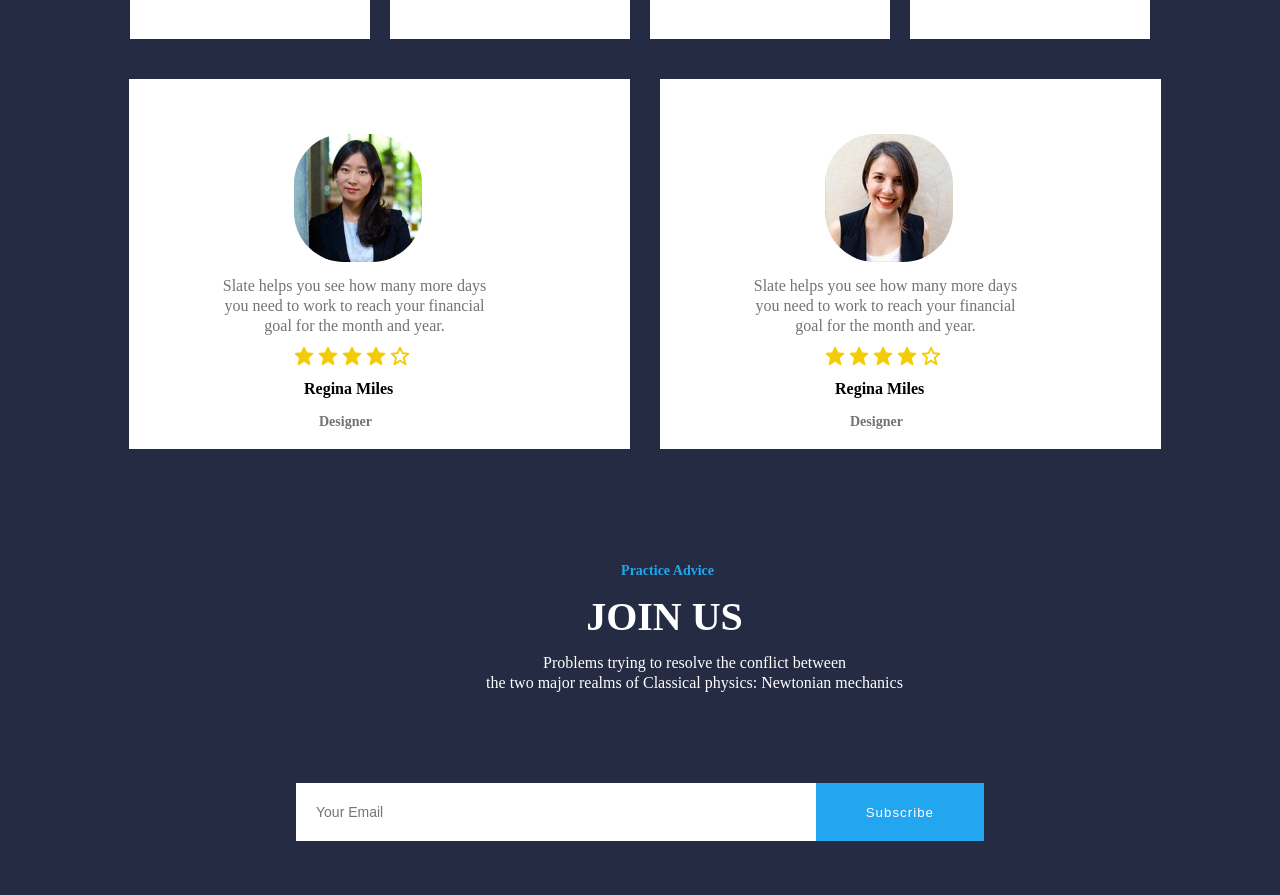
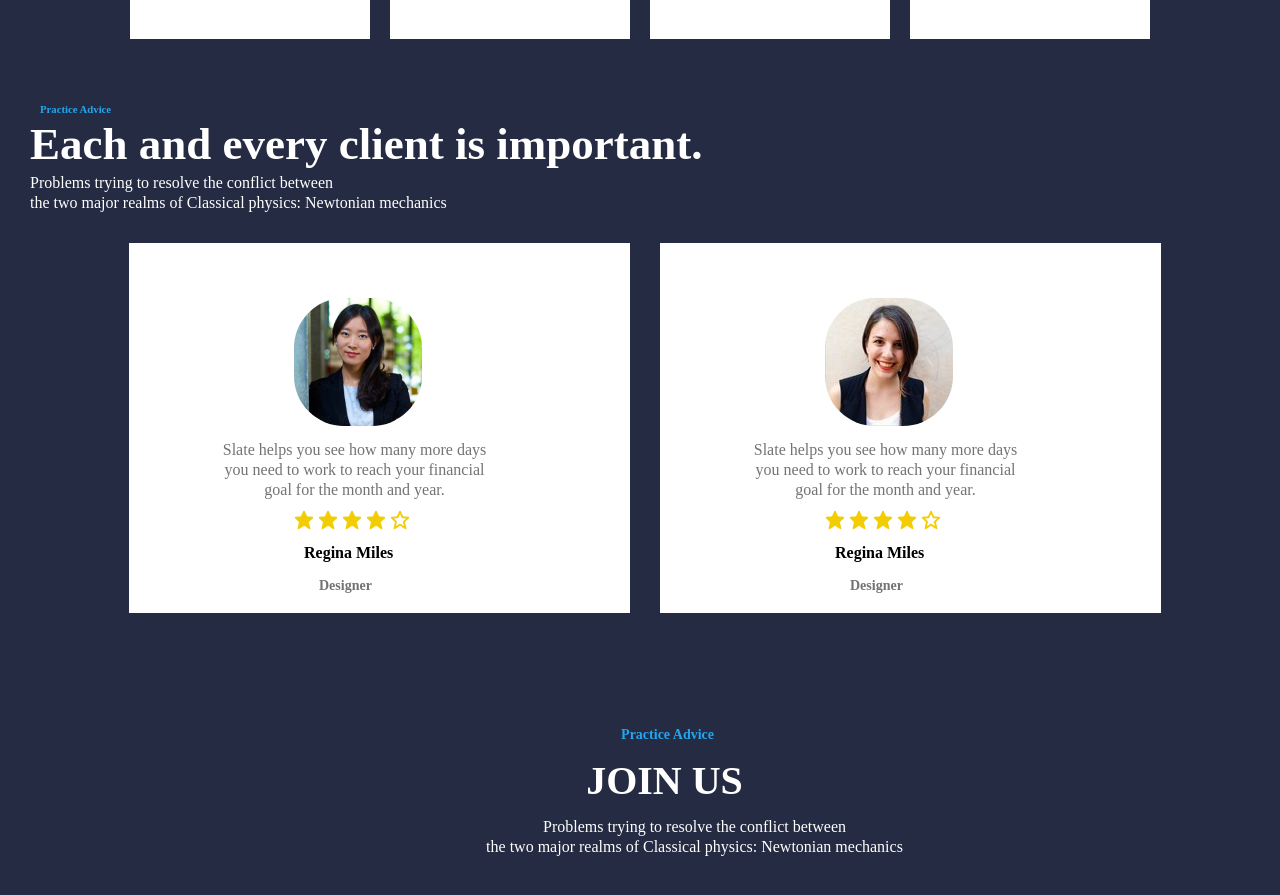
Before and after one commit to eronew-github-work/html-css-web-site, a plain HTML site: page index.html in a window 1280 px wide. Shown: the part 2522-3417 px from the top of the page. Drawn offline with Linux system fonts and the light colour scheme.

Commit message:
my new commit

```diff
--- a/css.works/style.css
+++ b/css.works/style.css
@@ -885,3 +885,33 @@ text-align: left;
     position: absolute;
     margin-top: 10px;
 }
+
+
+
+
+
+
+.title-text-4{
+
+  line-height: 1px;
+  margin-top: 60px;
+  margin-left: 40px;
+  margin-bottom: 10px;
+}
+
+.text-title-4{
+    height: 30px;
+    color: rgba(255, 255, 255, 1);
+    font-size: 30px;
+    margin-left: 30px;
+    line-height:2px;
+    margin-top: 5px;
+
+}
+
+.description-title-4{
+    line-height: 20px;
+    color: #fff;
+    margin-left: 30px;
+    font-weight: 400;
+}
--- a/index.html
+++ b/index.html
@@ -376,6 +376,15 @@
             </div>
         </div>
 
+        <div class="title-4">
+          <div class="title-text-4"><h6>Practice Advice</h6></div>
+          <div class="text-title-4"><h2>Each and every client is important.</h2></div>
+          <div class="description-title-4">
+            <p>Problems trying to resolve the conflict between
+              <br>  the two major realms of Classical physics: Newtonian mechanics </p>
+          </div>
+
+        </div>
 
 
 
```
